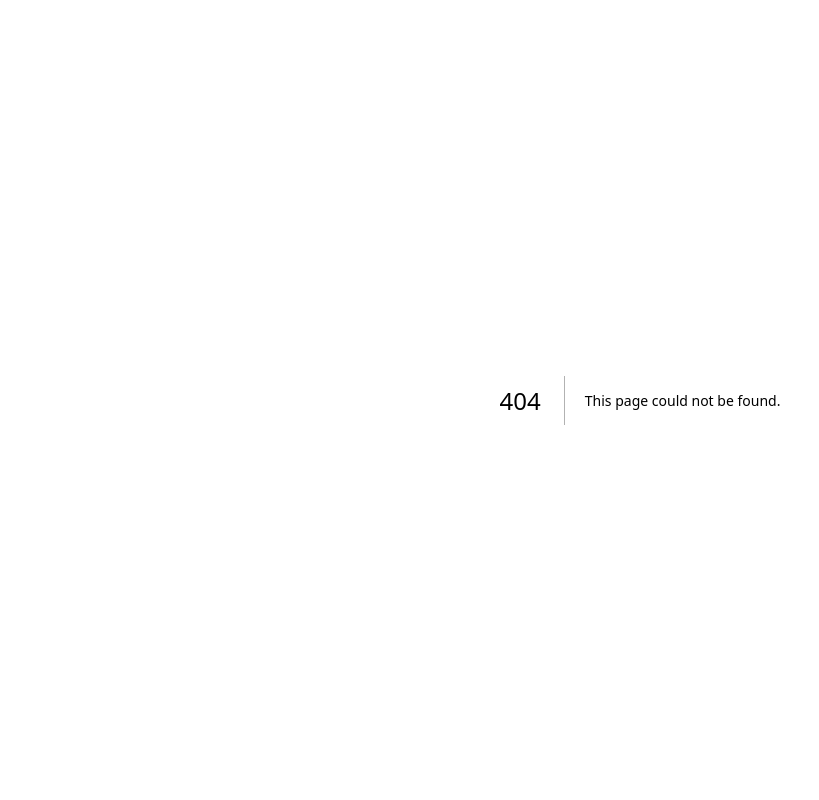
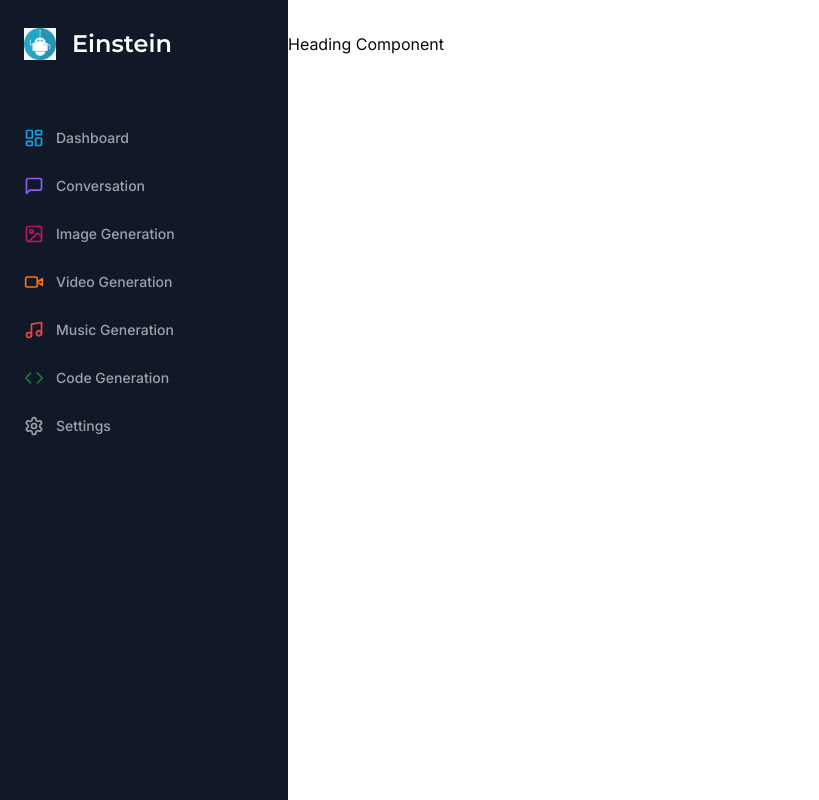
Before and after one commit to karman103/first_fullstack, a Next.js app: page /conversation in a window 1280 px wide. Before the commit this address had no page. Shown: the whole page, without its empty margins (0-819 px from the left). Built offline with nearby package versions, Linux system fonts and the light colour scheme.

Commit message:
no message

```diff
--- /dev/null
+++ b/app/(dahboard)/(routes)/conversation/page.tsx
@@ -0,0 +1,18 @@
+import { Heading } from "@/components/heading"
+import { MessageSquare } from "lucide-react"
+
+const ConversationPage = () => {
+    return (
+        <div>
+            <Heading
+            title="Conversation"
+            description = "Generative Conversation"
+            icon = {MessageSquare}
+            iconColor = "text-violet-500"
+            bgColor="bg-violet-500/10"
+            />
+        </div>
+    )
+}
+
+export default ConversationPage
--- /dev/null
+++ b/components/heading.tsx
@@ -0,0 +1,23 @@
+import { LucideIcon } from "lucide-react";
+
+interface HeadingProps {
+    title:string;
+    description:string;
+    icon: LucideIcon;
+    iconColor?: string;
+    bgColor?: string;
+}
+
+export const Heading =({
+    title,
+    description,
+    icon,
+    iconColor,
+    bgColor
+}: HeadingProps) => {
+    return (
+        <div>
+            Heading Component
+        </div>
+    )
+}
```
